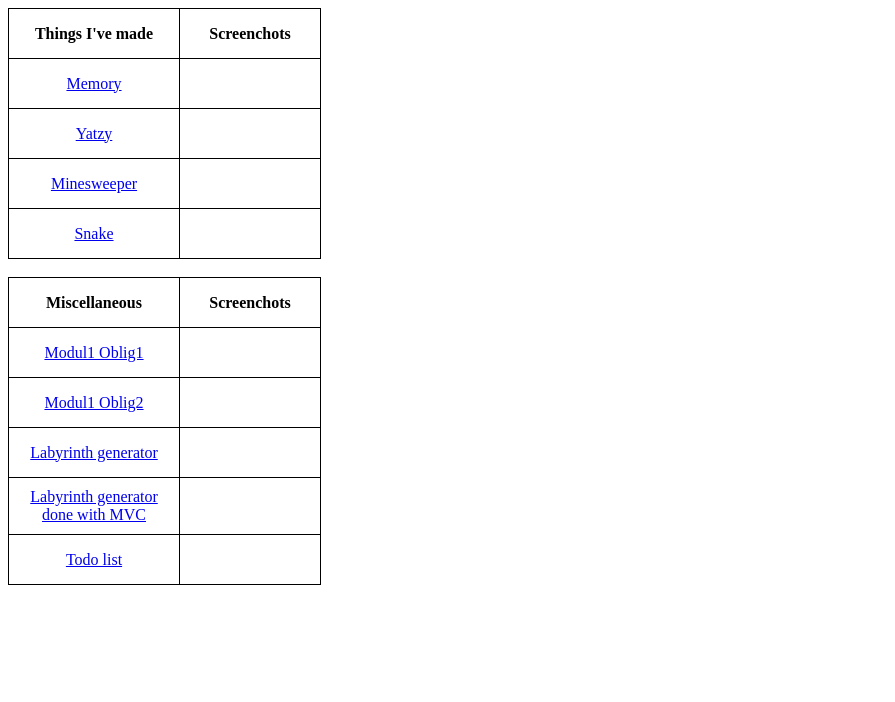
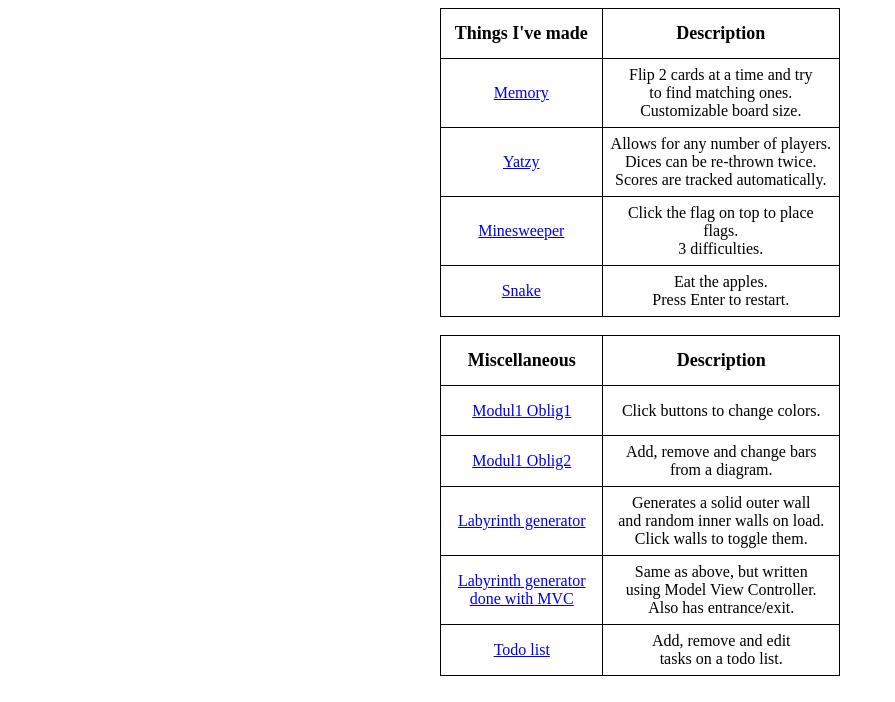
Before and after one commit to AndreasAskjem/homepage, a plain HTML site: page index.html in a window 1280 px wide. Shown: the whole page, without its empty margins (0-895 px from the left). Drawn offline with Linux system fonts and the light colour scheme.

Commit message:
Added descriptions and slightly improved the looks

```diff
--- a/index.html
+++ b/index.html
@@ -8,58 +8,75 @@
     <link rel="stylesheet" href="style.css">
 </head>
 <body>
+<div id="gridWrap">
+<div id="left"></div>
 
-
-<table id="mainContent">
+<div id="middle">
+<table id="things">
     <tr>
         <th class="firstColumn">Things I've made</th>
-        <th>Screenchots</th>
+        <th class="description">Description</th>
     </tr>
     <tr>
         <td><a href="https://andreasaskjem.github.io/Modul1Oblig1/memoGame.html">Memory</a></td>
-        <td></td>
+        <td><p>Flip 2 cards at a time and try<br/>
+            to find matching ones.<br/>
+            Customizable board size.</p></td>
     </tr>
     <tr>
         <td><a href="https://andreasaskjem.github.io/Oppgaver/Yatzy/yatzy.html">Yatzy</a></td>
-        <td></td>
+        <td >Allows for any number of players.<br>
+            Dices can be re-thrown twice.<br/>
+            Scores are tracked automatically.</td>
     </tr>
     <tr>
         <td><a href="https://andreasaskjem.github.io/Oppgaver/Minesweeper2/main.html">Minesweeper</a></td>
-        <td></td>
+        <td>Click the flag on top to place flags.<br/>
+        3 difficulties.</td>
     </tr>
     <tr>
         <td><a href="https://andreasaskjem.github.io/Oppgaver/mySnake/main.html">Snake</a></td>
-        <td></td>
+        <td>Eat the apples.<br/>
+        Press Enter to restart.</td>
     </tr>
 </table>
 <br/>
 
-<table id="mainContent">
+<table id="things">
     <tr>
         <th class="firstColumn">Miscellaneous</th>
-        <th>Screenchots</th>
+        <th class="description">Description</th>
     </tr>
     <tr>
         <td><a href="https://andreasaskjem.github.io/Modul1Oblig1/main.html">Modul1 Oblig1</a></td>
-        <td></td>
+        <td>Click buttons to change colors.</td>
     </tr>
     <tr>
         <td><a href="https://andreasaskjem.github.io/Modul1Oblig2/main.html">Modul1 Oblig2</a></td>
-        <td></td>
+        <td>Add, remove and change bars<br/>
+            from a diagram.</td>
     </tr>
     <tr>
         <td><a href="https://andreasaskjem.github.io/Oppgaver/Labyrintgenerator/Labyrintgenerator.html">Labyrinth generator</a></td>
-        <td></td>
+        <td>Generates a solid outer wall<br>
+        and random inner walls on load.<br/>
+        Click walls to toggle them.</td>
     </tr>
     <tr>
         <td><a href="https://andreasaskjem.github.io/Oppgaver/LabyrintgeneratorMVC/LabyrintgeneratorMVC.html">Labyrinth generator<br/>done with MVC</a></td>
-        <td></td>
+        <td>Same as above, but written<br/>
+        using Model View Controller.<br/>
+        Also has entrance/exit.</td>
     </tr>
     <tr>
         <td><a href="https://andreasaskjem.github.io/Oppgaver/todoList/">Todo list</a></td>
-        <td></td>
+        <td>Add, remove and edit<br/>
+        tasks on a todo list.</td>
     </tr>
 </table>
+</div>
+</div>
+<div id="right"></div>
 
 
 
--- a/style.css
+++ b/style.css
@@ -1,15 +1,37 @@
-#mainContent, #mainContent th, #mainContent tr, #mainContent td{
+#things, #things th, #things tr, #things td{
     border: 1px solid black;
     border-collapse: collapse;
-    padding: 10px;
+    padding: 7px;
     height: 50px;
     text-align: center;
 }
 
 th{
     width: 120px;
+    font-size: 18px;
 }
 
 .firstColumn{
     width: 150px;
 }
+
+.description{
+    width: 230px;
+}
+
+
+#gridWrap{
+    display: grid;
+    grid-template-columns: auto 400px auto;
+    grid-template-areas: 'left middle right';
+}
+
+#left{
+    grid-area: left;
+}
+#middle{
+    grid-area: middle;
+}
+#right{
+    grid-area: right;
+}
```
